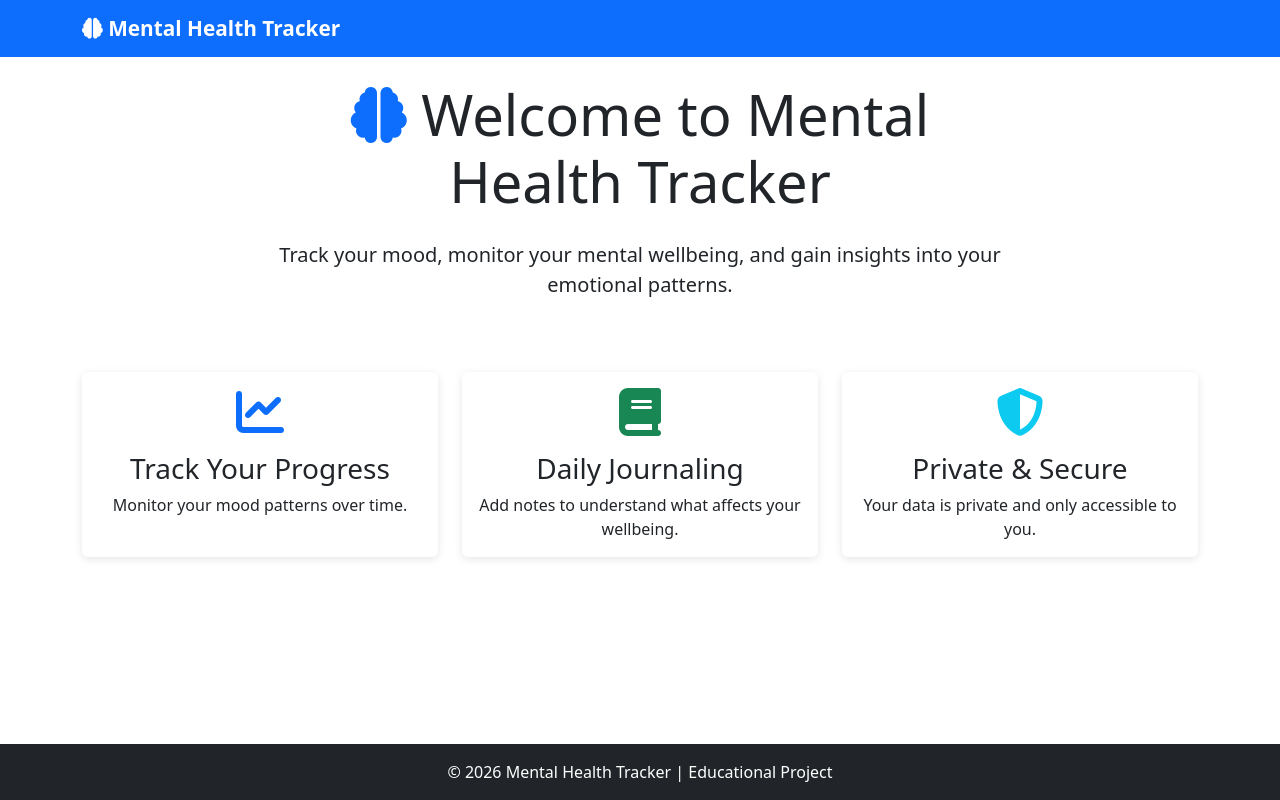
After one commit to oliveiracle/mental-health-tracker, a Django app: page / in a window 1280 px wide. The commit adds this page. Run offline with Django 5.2, Linux system fonts and the light colour scheme.

Commit message:
Create base layout and home template for tracker app

```diff
--- /dev/null
+++ b/tracker/templates/tracker/home.html
@@ -0,0 +1,46 @@
+{% extends 'tracker/base.html' %}
+
+{% block title %}Home - Mental Health Tracker{% endblock %}
+
+{% block content %}
+<div class="row">
+    <div class="col-lg-8 mx-auto text-center">
+        <h1 class="display-4 mb-4">
+            <i class="fas fa-brain text-primary"></i> Welcome to Mental Health Tracker
+        </h1>
+        <p class="lead mb-4">
+            Track your mood, monitor your mental wellbeing, and gain insights into your emotional patterns.
+        </p>
+    </div>
+</div>
+
+<div class="row mt-5">
+    <div class="col-md-4 mb-4">
+        <div class="card text-center h-100">
+            <div class="card-body">
+                <i class="fas fa-chart-line fa-3x text-primary mb-3"></i>
+                <h3 class="card-title">Track Your Progress</h3>
+                <p class="card-text">Monitor your mood patterns over time.</p>
+            </div>
+        </div>
+    </div>
+    <div class="col-md-4 mb-4">
+        <div class="card text-center h-100">
+            <div class="card-body">
+                <i class="fas fa-book fa-3x text-success mb-3"></i>
+                <h3 class="card-title">Daily Journaling</h3>
+                <p class="card-text">Add notes to understand what affects your wellbeing.</p>
+            </div>
+        </div>
+    </div>
+    <div class="col-md-4 mb-4">
+        <div class="card text-center h-100">
+            <div class="card-body">
+                <i class="fas fa-shield-alt fa-3x text-info mb-3"></i>
+                <h3 class="card-title">Private & Secure</h3>
+                <p class="card-text">Your data is private and only accessible to you.</p>
+            </div>
+        </div>
+    </div>
+</div>
+{% endblock %}
```
Also changed, not shown: tracker/templates/tracker/base.html (+1 -41 lines).
